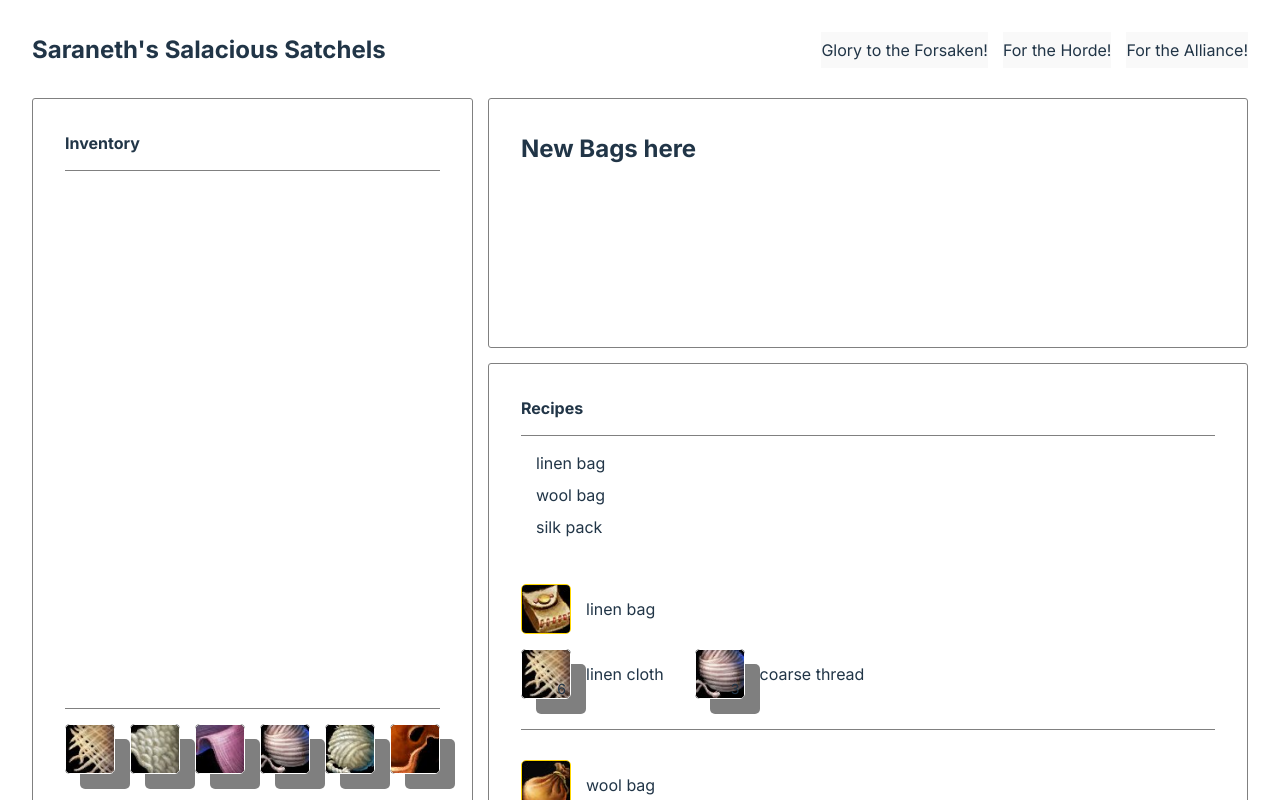
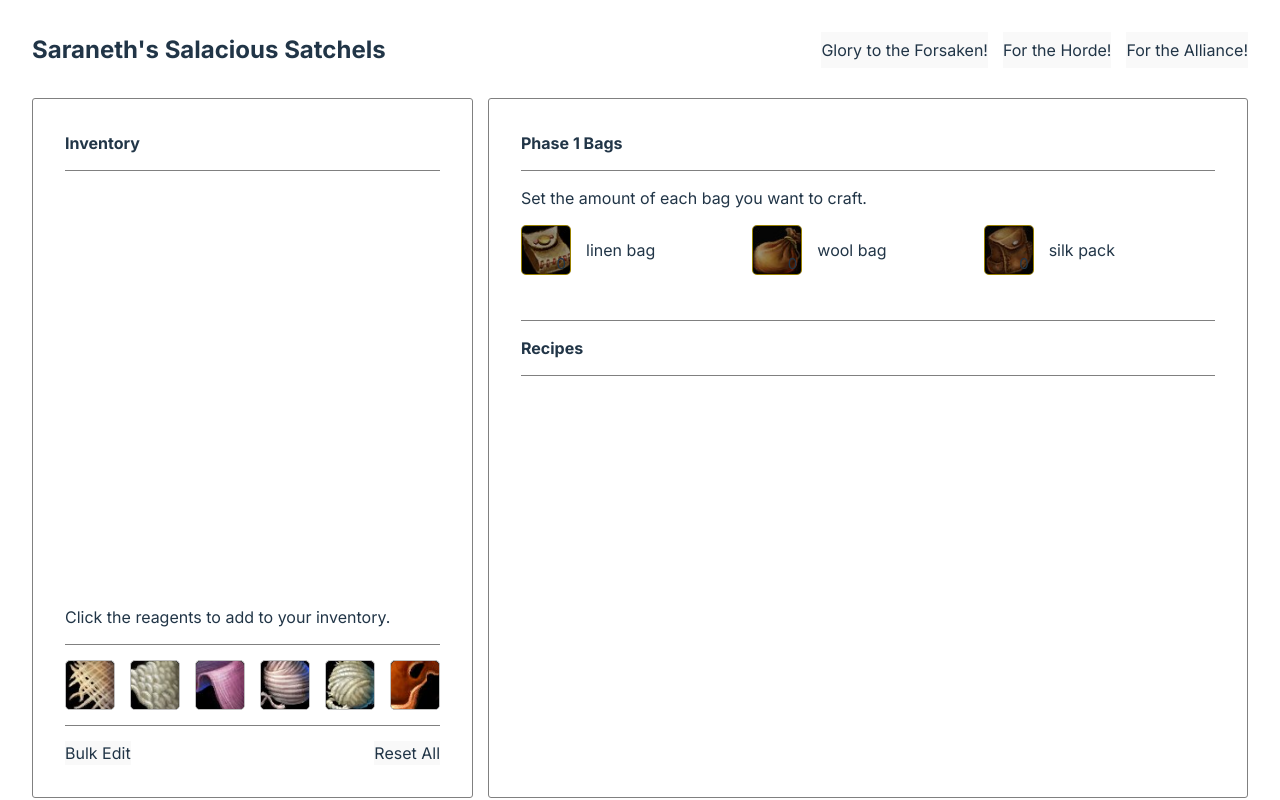
Before and after one commit to JessJudd/wow-linen-bags, a React (Vite) app: page / in a window 1280 px wide. Shown: the top 800 px of the page. Built offline with nearby package versions, Linux system fonts and the light colour scheme; a web font is replaced by a local one.

Commit message:
v4 moar updates!
- Add inventoryData count to recipe reagent count
inventoryCount / recipeCount ✅
- When there are not enough reagents - bg color red ✅

```diff
--- a/src/App.jsx
+++ b/src/App.jsx
@@ -3,16 +3,47 @@ import { BAGS_DATA } from './BAGS_DATA.js';
 
 import { Header } from './components/Header.jsx';
 import { Inventory } from './components/Inventory.jsx';
-import { Recipes } from './components/Recipes.jsx';
+import { Crafting } from './components/Crafting.jsx';
 
 import './App.scss'
 
 function App() {
 
+  let inventory = {
+    linen: {
+      count: 0,
+    },
+    wool: {
+      count: 0,
+    },
+    silk: {
+      count: 0,
+    },
+    leather: {
+      heavy: {
+        count: 0,
+      },
+    },
+    thread: {
+      coarse: {
+        count:0
+      },
+      fine: {
+        count: 0
+      },
+    }
+  }
+
+  const [inventoryData, setInventoryData] = useState(inventory);
   const [faction,setFaction] = useState("");
 
   function handleChangeFaction(event){
     setFaction(event.target.className);
+  }
+
+  function resetAll(){
+    console.log('resetting inventory');
+    setInventoryData(prevInventoryData => inventory);
   }
 
   let factionClass = faction != '' ? `faction ${faction}` : '';
@@ -22,13 +53,12 @@ function App() {
         <Header handleChangeFaction={handleChangeFaction} faction={faction} />
         <div className={`bag-calc`}>
           <div className="bag-calc-inner">
-
-            <Inventory />
-            <section className="newBags container">
-              <h1>New Bags here</h1>
-            </section>
-            <Recipes />
-
+            <Inventory
+              inventoryData={inventoryData}
+              setInventoryData={setInventoryData}
+              resetAll={resetAll}
+            />
+            <Crafting inventoryData={inventoryData} />
         </div>
       </div>
       <footer></footer>
--- a/src/App.scss
+++ b/src/App.scss
@@ -11,6 +11,21 @@
   --forsakenPurple: #695975;
 
   --border: thin solid grey;
+}
+
+@mixin icon-overlay {
+  background-color:rgba(0,0,0,.4);
+  border-radius:5px;
+  height:100%;
+  position:absolute;
+  width:100%;
+  z-index:2;
+}
+@mixin grid-3 {
+  display: grid;
+  grid-template-columns: repeat(3, 1fr);
+  grid-auto-rows: minmax(50px, auto);
+  padding: 0 0 15px 0;
 }
 
 #root {
@@ -35,7 +50,6 @@ main {
     background: linear-gradient(180deg, rgba(105,89,117,1) 20%, rgba(70,161,171,1) 100%);
   }
 }
-
 nav {
   margin-bottom:30px;
   .nav-inner {
@@ -47,7 +61,6 @@ nav {
     }
   }
 }
-
 button {
   -webkit-appearance: none;
   border-radius: 0;
@@ -60,11 +73,9 @@ button {
   color: inherit;
   font: inherit;
 }
-
 form {
   margin:30px 0;
 }
-
 ul {
   padding:15px;
   list-style-type:none;
@@ -72,6 +83,8 @@ ul {
     margin-top:8px;
   }
 }
+
+/* === app === */
 
 .bag-calc {
   display:flex;
@@ -88,16 +101,179 @@ ul {
     .inventory {
       grid-row: 1 / span 2;
     }
-    .recipes {
+    .crafting {
       grid-column: 2 / span 3;
-      grid-row: 2;
-    }
-    .newBags {
-      grid-column: 2 / span 3;
-      grid-row: 1;
+      grid-row: 1 / span 2;
     }
   }
 }
+
+/* === components === */
+
+.crafting {
+  .recipes {
+    border-top:var(--border);
+    margin-top:15px;
+    padding-top:15px;
+  }
+}
+.inventory {
+  display:flex;
+  flex-direction:column;
+  justify-content:space-between;
+  min-height:700px;
+  .user-reagents {
+    display:flex;
+    flex-direction: column;
+    flex:1;
+    gap:15px;
+    padding:15px 0;
+  }
+  .all-reagents {
+    border-top:var(--border);
+    display:flex;
+    flex-direction: row;
+    gap:15px;
+    margin-top:15px;
+    padding: 15px 0;
+    .reagent-name {
+      display:none;
+    }
+  }
+  &-controls {
+    border-top:var(--border);
+    display:flex;
+    justify-content: space-between;
+    padding-top:15px;
+  }
+}
+.newBags {
+  display:flex;
+  flex-direction:column;
+  justify-content:space-between;
+  p {
+    padding-top:15px;
+  }
+  .bag-menu {
+    @include grid-3();
+  }
+  .recipe-single {
+    border:none;
+    padding:0;
+  }
+}
+.reagent {
+  // background-color:pink;
+  align-items: center;
+  display:flex;
+  gap:15px;
+
+  &.inventory {
+    display:flex;
+    flex-direction:row;
+    justify-content:left;
+    .reagent-icon {
+      filter:saturate(10%);
+      &.in-stock {
+        filter:saturate(100%);
+      }
+    }
+  }
+  &.parent-all {
+    cursor:pointer;
+    .reagent-count {
+      display:none;
+    }
+    &:hover {
+      .reagent-icon {
+        transform: scale(1.25);
+      }
+    }
+  }
+  &.parent-recipe {
+    &:not(.craftable){
+      .reagent-icon-container {
+        border-color:#9b111e;
+      }
+      .reagent-count {
+        background-color:rgba(255,0,0,.4);
+      }
+    }
+  }
+
+
+  &-count {
+    @include icon-overlay();
+    .num {
+      bottom:0;
+      font-size:14px;
+      position:absolute;
+      right:5px;
+      z-index:3;
+      &.inv {
+        left:5px;
+      }
+    }
+  }
+  &-icon {
+    border-radius:5px;
+    box-shadow: 2px 2px rgba(0,0,0,.5);
+    height:50px;
+    position:absolute;
+    transition: transform .2s ease;
+    width:50px;
+  }
+  &-icon-container {
+    background-color:rgba(29,29,29);
+    border: 1px solid silver;
+    border-radius:5px;
+    display:flex;
+    gap:15px;
+    height:50px;
+    overflow:hidden;
+    position:relative;
+    transition: background-color .2s;
+    width:50px;
+  }
+}
+.recipe-single {
+  padding:15px 0;
+  border-bottom: var(--border);
+  &.menu {
+    cursor:pointer;
+  }
+  .bag-count {
+    @include icon-overlay();
+    .num {
+      bottom:0;
+      font-size:15px;
+      position:absolute;
+      right:5px;
+      z-index:3;
+    }
+  }
+  .recipe-header {
+    align-items: center;
+    display:flex;
+    gap:15px;
+    padding: 15px 0;
+  }
+  .recipe-icon-container {
+    position:relative;
+    .recipe-icon {
+      background-color:#1d1d1d;
+      border-radius:5px;
+      border: 1px solid gold;
+      height:50px;
+      width:50px;
+    }
+  }
+  .recipe-reagents {
+    @include grid-3();
+  }
+}
+
+/* === layout === */
 
 .container {
   border: var(--border);
@@ -110,116 +286,4 @@ ul {
   }
 }
 
-.recipe-single {
-  // background-color:palegreen;
-
-  padding:15px 0;
-  border-bottom: var(--border);
-  .recipe-header {
-    align-items: center;
-    display:flex;
-    gap:15px;
-    padding: 15px 0;
-  }
-  .recipe-icon {
-    background-color:#1d1d1d;
-    border-radius:5px;
-    border: 1px solid gold;
-    height:50px;
-    width:50px;
-  }
-}
-.recipe-reagents {
-  display:grid;
-  grid-template-columns:repeat(4,1fr);
-  grid-auto-rows: minmax(50px, auto);
-  padding: 0 0 15px 0;
-}
-
-.inventory {
-  display:flex;
-  flex-direction:column;
-  justify-content:space-between;
-  .user-reagents {
-    display:flex;
-    flex-direction: column;
-    gap:15px;
-    padding:15px 0;
-  }
-  .all-reagents {
-    border-top:var(--border);
-    display:flex;
-    flex-direction: row;
-    gap:15px;
-    padding: 15px 0;
-    .reagent-name {
-      display:none;
-    }
-  }
-  &-controls {
-    border-top:var(--border);
-    display:flex;
-    justify-content: space-between;
-    padding-top:15px;
-  }
-}
-
-.reagent {
-  // background-color:pink;
-  align-items: center;
-  display:flex;
-  gap:15px;
-
-  &.inventory {
-    .reagent-icon {
-      filter:saturate(10%);
-      &.in-stock {
-        filter:saturate(100%);
-      }
-    }
-  }
-  &.all {
-    cursor:pointer;
-    .reagent-count {
-      display:none;
-    }
-    &:hover {
-      .reagent-icon {
-        box-shadow: 5px 5px rgba(0,0,0,.5);
-      }
-    }
-  }
-
-
-  &-count {
-    bottom: 0px;
-    font-size:14px;
-    position:absolute;
-    right: 5px;
-    z-index:2;
-  }
-  &-icon {
-    border-radius:5px;
-    border: 1px solid #fff;
-    height:50px;
-    position:absolute;
-    width:50px;
-
-    box-shadow: 15px 15px rgba(0,0,0,.5);
-
-    // mix-blend-mode: multiply;
-    // mix-blend-mode: soft-light;
-  }
-  &-icon-container {
-    border-radius:5px;
-    display:flex;
-    gap:15px;
-    height:50px;
-    position:relative;
-    width:50px;
-
-    background-color:rgba(29,29,29);
-    transition: background-color .2s;
-  }
-}
 /* css archived in notion */
--- /dev/null
+++ b/src/components/Crafting.jsx
@@ -0,0 +1,50 @@
+import { useState } from 'react';
+
+import { BAGS_DATA } from '../BAGS_DATA.js';
+
+import { NewBags } from './NewBags.jsx';
+import { Recipe } from './Recipe.jsx';
+
+export const Crafting = ({inventoryData}) => {
+    console.log('crafting->inventoryData: ', inventoryData);
+
+    let bags = {
+        linen: {
+            count: 0,
+        },
+        wool: {
+            count: 0,
+        },
+        silk: {
+            count: 0,
+        }
+    }
+    const [needBags,setNeedBags] = useState(bags);
+
+    const recipeElements = BAGS_DATA.map((recipe) => {
+
+        let bagCount = needBags[recipe.clothType];
+
+        return (
+            bagCount.count > 0 &&
+            <Recipe
+                key={recipe.id}
+                recipe={recipe}
+                showMaterials={true}
+                parent="menu"
+                bagCount={bagCount.count}
+                inventory={inventoryData}
+            />
+        )
+    });
+
+    return (
+        <section className="crafting container">
+            <NewBags needBags={needBags} setNeedBags={setNeedBags} />
+            <div className="recipes">
+                <h4>Recipes</h4>
+                {recipeElements}
+            </div>
+        </section>
+    )
+}
--- a/src/components/Header.jsx
+++ b/src/components/Header.jsx
@@ -1,6 +1,6 @@
 export const Header = ({faction,handleChangeFaction}) => {
     return (
-        <nav>
+        <nav className="header">
             {/* <div className="gradient-bar"></div> */}
             <div className="nav-inner">
                 <h1 className="heading">{faction == 'alliance' ? 'Sindaheri' : 'Saraneth' }'s Salacious Satchels</h1>
--- a/src/components/Inventory.jsx
+++ b/src/components/Inventory.jsx
@@ -7,69 +7,68 @@ import { Reagent } from './Reagent.jsx';
 
 // note from Jandy 11 -> clicky the reagent to "add" to inventory,  need a new inventory section
 
-export const Inventory = () => {
-
-    const [inventoryData, setInventoryData] = useState({
-        linen: {
-          count: 0,
-        },
-        wool: {
-          count: 0,
-        },
-        silk: {
-          count: 0,
-        },
-        leather: {
-          heavy: {
-            count: 0,
-          }
-        },
-        thread: {
-          coarse: {
-            count:0
-          },
-          fine: {
-            count: 0
-          }
-        }
-    });
+export const Inventory = ({inventoryData,setInventoryData, resetAll}) => {
 
   const inventoryElements = ALL_REAGENTS.map((reagent) => {
-      const { id, name, type } = reagent;
-
+    const { name, type } = reagent;
     const fetchInventoryReagent = name == 'cloth' ? inventoryData[type] : inventoryData[name][type];
-
     let reagentCount = fetchInventoryReagent.count;
 
     return reagentCount > 0 && <Reagent
-          key={id}
+        key={reagent.id}
+        count={reagentCount}
+        clothType={type}
+        img={`${name}_${type}.jpg`}
+        parent='inventory'
         reagent={reagent}
-          clothType={type}
-          parent='inventory'
-          img={`${name}_${type}.jpg`}
-          count={reagentCount}
     />
   });
 
-    function addReagent(){
-      console.log(`clicked!`);
+  function addReagent(name, type){
+
+    let property,
+    fetchCount,
+    value;
+
+    if (name == 'cloth') {
+      property = type;
+      fetchCount = inventoryData[property];
+      value = fetchCount.count;
+      setInventoryData(prevInventoryData => ({
+        ...prevInventoryData,
+        [property]: {
+          count: value + 1
+        },
+      }));
+    } else {
+      property = name;
+      fetchCount = inventoryData[property][type];
+      value = fetchCount.count;
+      setInventoryData(prevInventoryData => ({
+        ...prevInventoryData,
+        [property]: {
+          ...prevInventoryData[name],
+          [type]: {
+            count: value + 1
+          },
+        },
+      }));
+    }
   }
 
   const reagentElements = ALL_REAGENTS.map((reagent) => {
-        const { id, name, type } = reagent;
-
+      const { name, type } = reagent;
       const fetchInventoryReagent = name == 'cloth' ? inventoryData[type] : inventoryData[name][type];
-
       let reagentCount = fetchInventoryReagent.count;
 
       return <Reagent
-            key={id}
+          key={reagent.id}
+          clothType={type}
+          count={reagentCount}
+          img={`${name}_${type}.jpg`}
           reagent={reagent}
-            clothType={type}
+          onClick={()=>addReagent(name, type)}
           parent='all'
-            img={`${name}_${type}.jpg`}
-            count={reagentCount}
-            onClick={addReagent}
       />
   });
 
@@ -79,12 +78,13 @@ export const Inventory = () => {
           <div className="user-reagents">
             {inventoryElements}
           </div>
+          <p>Click the reagents to add to your inventory.</p>
           <div className="all-reagents">
             {reagentElements}
           </div>
           <div className="inventory-controls">
             <button className="edit-inv">Bulk Edit</button>
-              <button className="reset-inv">Reset All</button>
+            <button className="reset-inv" onClick={resetAll}>Reset All</button>
           </div>
       </section>
   )
--- /dev/null
+++ b/src/components/NewBags.jsx
@@ -0,0 +1,48 @@
+import { BAGS_DATA } from '../BAGS_DATA.js';
+
+import { Recipe } from './Recipe.jsx';
+
+export const NewBags = ({needBags, setNeedBags}) => {
+
+    function addBag(recipe) {
+        const { clothType } = recipe;
+
+        let value = needBags[clothType];
+
+        setNeedBags(prevNeedBags => ({
+            ...prevNeedBags,
+            [clothType]: {
+                count: value.count + 1
+            }
+        }));
+    }
+
+    const listBags = BAGS_DATA.map((recipe) => {
+        let fetchBag = needBags[recipe.clothType];
+        let count = fetchBag.count;
+
+        return (
+            <Recipe
+                key={recipe.id}
+                recipe={recipe}
+                showMaterials={false}
+                onClick={() => addBag(recipe)}
+                count={count}
+                showCount={true}
+                parent="menu"
+            />
+        )
+    });
+
+    return (
+        <section className="newBags">
+            <h4>Phase 1 Bags</h4>
+            <div className="blurb">
+                <p>Set the amount of each bag you want to craft.</p>
+            </div>
+            <div className="bag-menu">
+                { listBags }
+            </div>
+        </section>
+    )
+}
--- a/src/components/Reagent.jsx
+++ b/src/components/Reagent.jsx
@@ -1,18 +1,27 @@
-export const Reagent = ({clothType, reagent, parent, img, count }) => {
-
+export const Reagent = ({clothType, count, inventory, img, reagent, onClick, parent }) => {
+    console.log('reagent->inventory: ', inventory);
     const { name, type } = reagent;
 
     const imgPath = `../assets/${img}`;
     const imgUrl = new URL(imgPath, import.meta.url).href;
 
-    let className = `reagent ${name} ${parent}`;
+    let className = `reagent ${name} parent-${parent} ${inventory >= count ? 'craftable' : ''}`;
     const reagentName = name == 'cloth' ? `${clothType} ${name}` : `${type} ${name}`;
 
     return (
-        <div className={className}>
+        <div className={className} onClick={onClick}>
             <figure className="reagent-icon-container">
-            {parent != 'all' && <span className="reagent-count">{count}</span>}
-                <img className={`reagent-icon ${count > 1 ? "in-stock" : "" }`} src={imgUrl} />
+            {parent != 'all' &&
+                <span className="reagent-count">
+                    {inventory > 0 ?
+                        <span className="num">{inventory}/{count}</span>
+                        :
+                        <span className="num">{count}</span>
+                    }
+
+                </span>
+            }
+                <img className={`reagent-icon ${count > 0 ? "in-stock" : "" }`} src={imgUrl} />
             </figure>
 
             {parent != 'all' && <span className="reagent-name">{reagentName}</span>}
--- a/src/components/Recipe.jsx
+++ b/src/components/Recipe.jsx
@@ -1,35 +1,55 @@
 import { Reagent } from './Reagent.jsx';
 
-export const Recipe = ({recipe, show}) => {
-
+export const Recipe = ({recipe, showMaterials, onClick, count, parent, bagCount, inventory}) => {
     const { clothType, bagName, reagents } = recipe;
 
+    console.log('recipe->inventory: ', inventory);
+
+    function fetchRecipeCount(reagent){
+        console.log('reagent: ', reagent.name);
+        let count = reagent.count * bagCount;
+        console.log('fetchRecipeCount->reagent.count: ', reagent.count);
+        return count;
+    }
+
     const reagentElements = reagents.map((reagent) => {
+
+        const fetchInventoryReagent = inventory &&
+        (reagent.name == 'cloth' ? inventory[clothType] : inventory[reagent.name][reagent.type]);
+
+        console.log('recipe->fetchInventoryReagent: ', fetchInventoryReagent);
+
+        let inventoryCount = fetchInventoryReagent && fetchInventoryReagent.count;
+
         return <Reagent
             key={reagent.id}
             reagent={reagent}
             clothType={clothType}
             parent='recipe'
             img={`${reagent.name}_${reagent.type}.jpg`}
-            count={reagent.count}
+            inventory={inventoryCount}
+            count={fetchRecipeCount(reagent)}
         />
     });
 
     const imgPath = `../assets/${bagName}_${clothType}.jpg`;
     const imgUrl = new URL(imgPath, import.meta.url).href;
+    let recipeClass = `recipe-single ${parent}`;
 
     return (
-        show != false &&
-        <div className="recipe-single">
+        <div className={recipeClass} onClick={onClick}>
             <div className="recipe-header">
-                <img className="recipe-icon" src={imgUrl} />
+                <div className="recipe-icon-container">
+                    <span className="bag-count">
+                        { bagCount ? <span className="num">{bagCount}</span> : <span className="num">{count}</span>}
+                    </span>
+                    <img className="recipe-icon" src={imgUrl} />
+                </div>
                 <span className="recipe-name">{clothType} {bagName}</span>
             </div>
-
-            <div className="recipe-reagents">
+            {showMaterials != false && <div className="recipe-reagents">
                 { reagentElements }
-            </div>
-
+            </div>}
         </div>
     )
 }
--- a/src/components/Recipes.jsx
+++ /dev/null
@@ -1,51 +0,0 @@
-import { useState} from 'react';
-
-import { BAGS_DATA } from '../BAGS_DATA.js';
-
-import { Recipe } from './Recipe.jsx';
-
-export const Recipes = () => {
-
-    const [needBags,setNeedBags] = useState({
-        linen: {
-          count: 0,
-        },
-        wool: {
-          count: 0,
-        },
-        silk: {
-          count: 0,
-        }
-    });
-
-    const recipeList = BAGS_DATA.map((recipe) => {
-
-        const { id, clothType, bagName } = recipe;
-
-        return (
-            <li key={id} className={clothType}>{clothType} {bagName}</li>
-        )
-    });
-
-    const recipeElements = BAGS_DATA.map((recipe) => {
-
-        return (
-            <Recipe
-                key={recipe.id}
-                recipe={recipe}
-            />
-        )
-    });
-
-    return (
-        <section className="recipes container">
-            <h4>Recipes</h4>
-            <div className="all-recipes">
-                <ul>
-                    {recipeList}
-                </ul>
-            </div>
-            {recipeElements}
-        </section>
-    )
-}
```
Lines whose indentation alone changed are shown as unchanged.
